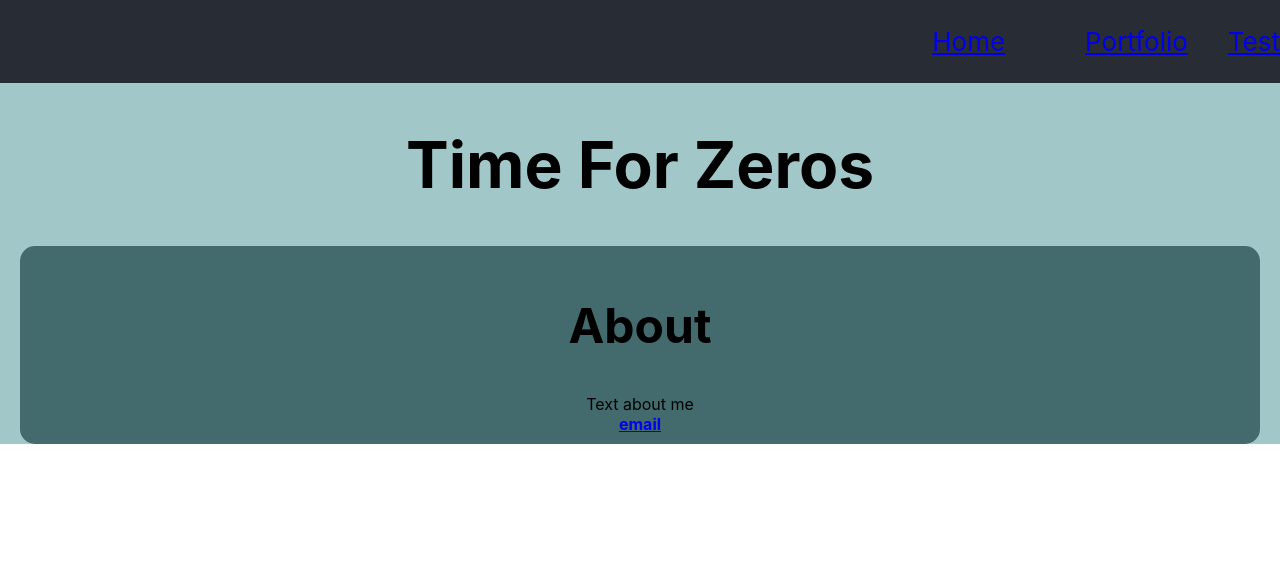
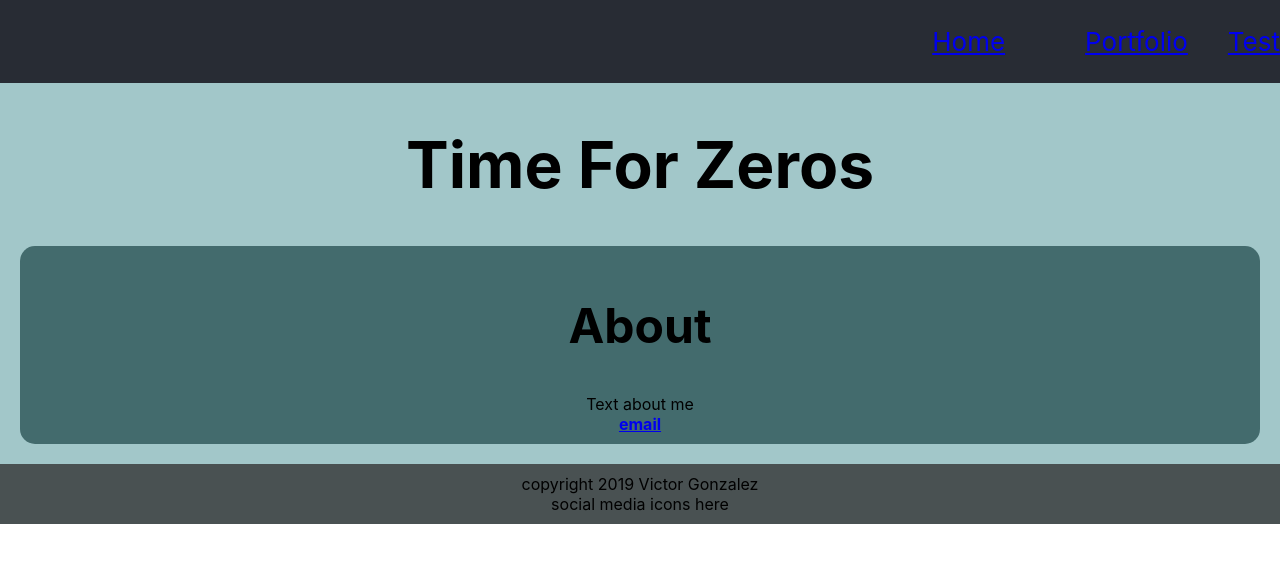
Before and after one commit to TimeForZeros/portfolio-react, a React (Create React App) app: page / in a window 1280 px wide. Shown: the top 562 px of the page. Built offline with nearby package versions, Linux system fonts and the light colour scheme.

Commit message:
footer fix and background change

```diff
--- a/src/App.css
+++ b/src/App.css
@@ -1,6 +1,7 @@
 .App {
   text-align: center;
   background-color: rgb(162, 199, 201);
+  height: 100%;
 }
 
 .App-header {
--- a/src/App.js
+++ b/src/App.js
@@ -48,11 +48,9 @@ class App extends Component {
         <body>
           <Body title={this.state.title} />
         </body>
-        <Route path='/footer'>
         <footer>
           <Footer />
         </footer>
-        </Route>
       </div>
     );
   }
```
Also changed, not shown: 1 other file (tests, documents, lock files or other folders).
